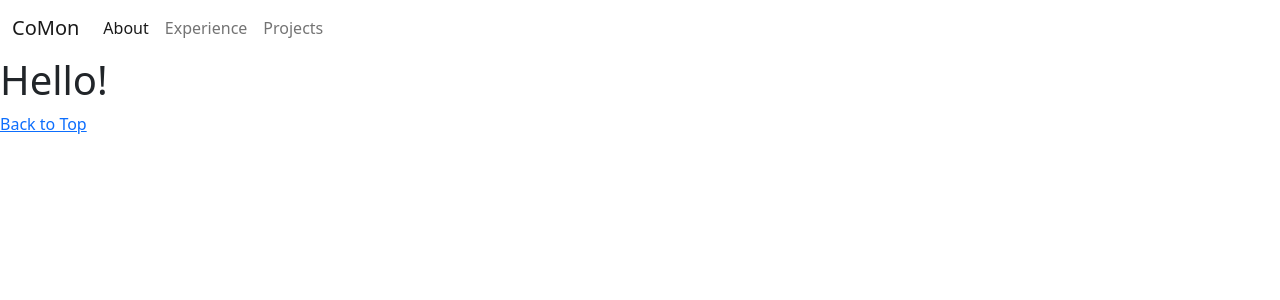
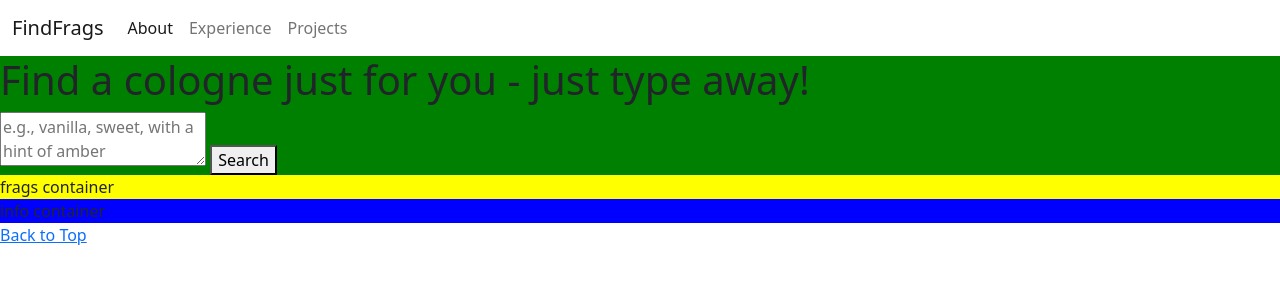
Before and after one commit to CJMonahann/Find-a-Fragrance, a Flask app: page / in a window 1280 px wide. Shown: the top 300 px of the page. Run offline with Flask 3, Linux system fonts and the light colour scheme; parts of the project's set-up code (start-up, migrations or seed data) failed here and were passed over.

Commit message:
creating initial landing page

```diff
--- a/app/routes.py
+++ b/app/routes.py
@@ -6,7 +6,6 @@ from app.models import Brands, Fragrances, Accords, Notes #tables in db
 import json, os
 
 #load .env variables and collect paths to website data
-frags = []
 load_dotenv()
 API = FragranceAPI()
 
--- a/app/static/css/general.css
+++ b/app/static/css/general.css
@@ -1,19 +1,11 @@
-.main-container,
-.explore-container,
-.frag-container,
-.frag-header,
-.frag-notes {
+body {
+    margin: 0;
+}
+
+.main-container {
     display: flex;
 }
 
-.main-container,
-.explore-container,
-.frag-container {
+.main-container {
     flex-direction: column;
 }
-
-.frag-header,
-.frag-notes {
-    align-items: center;
-    justify-content: center;
-}
--- /dev/null
+++ b/app/static/css/index.css
@@ -0,0 +1,11 @@
+.prompt-container {
+    background-color: green;
+}
+
+.frags-container {
+    background-color: yellow;
+}
+
+.info-container {
+    background-color: blue;
+}
--- a/app/templates/index.html
+++ b/app/templates/index.html
@@ -1,10 +1,25 @@
 {% extends "parent-templates/base-content.html" %}
-{% block title %}Explore Scents{% endblock %}
+{% block title %}Welcome{% endblock %}
+{% block links %}
+<link rel="stylesheet" href="{{ url_for('static', filename='css/index.css')}}">
+{% endblock %}
 
 {% block content %}
-
-<main>
-    <h1>Hello!</h1>
+<main class = "main-container">
+    <div class="prompt-container">
+        <h1>Find a cologne just for you - just type away!</h1>
+        <div class="input-container">
+            <form method="POST" action="/search/desc">
+                <textarea name="desc" id="desc" placeholder="e.g., vanilla, sweet, with a hint of amber"></textarea>
+                <button type="submit">Search</button>
+            </form>
+        </div>
+    </div>
+    <div class="frags-container">
+        frags container
+    </div>
+    <div class="info-container">
+        info container
+    </div>
 </main>
-
 {% endblock %}
--- a/app/templates/parent-templates/base-content.html
+++ b/app/templates/parent-templates/base-content.html
@@ -6,15 +6,15 @@
     <title>{% block title %}{% endblock %}</title>
     <!-- Bootstrap's CSS -->
     <link href="https://cdn.jsdelivr.net/npm/bootstrap@5.0.2/dist/css/bootstrap.min.css" rel="stylesheet" integrity="sha384-EVSTQN3/azprG1Anm3QDgpJLIm9Nao0Yz1ztcQTwFspd3yD65VohhpuuCOmLASjC" crossorigin="anonymous">
+    {% block links %}{% endblock %}
     <link rel="stylesheet" href="{{ url_for('static', filename='css/general.css')}}">
-    {% block additional_links %}{% endblock %}
 </head>
 <body>
 
     <!-- Navbar -->
     <nav class="navbar navbar-expand-lg navbar-light">
         <div class="container-fluid">
-        <a class="navbar-brand" href="#" >CoMon</a>
+        <a class="navbar-brand" href="/home" >FindFrags</a>
         <button class="navbar-toggler" type="button" data-bs-toggle="collapse" data-bs-target="#navbarNav" aria-controls="navbarNav" aria-expanded="false" aria-label="Toggle navigation">
             <span class="navbar-toggler-icon"></span>
         </button>
```
